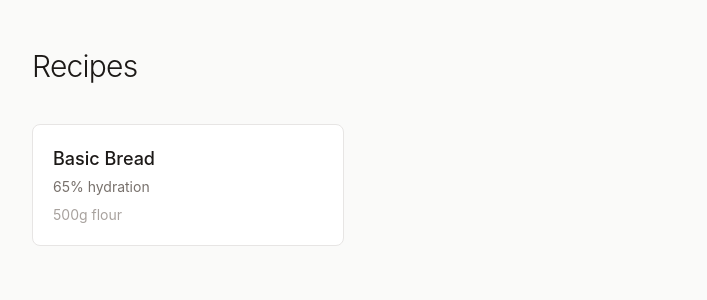
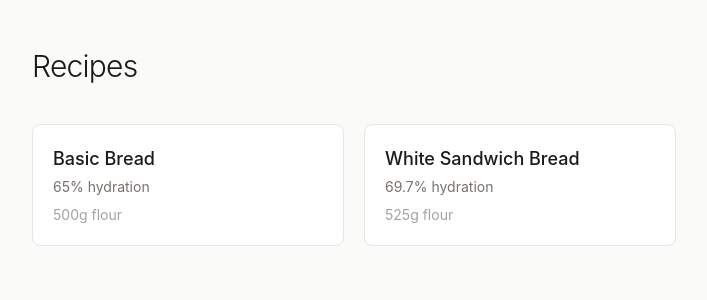
Before and after one commit to skorski/Baker, a React (Vite) app in the folder baker-app/: page / in a window 1280 px wide. Shown: the top 300 px of the page, without its empty margins (120-827 px from the left). Built offline with nearby package versions, Linux system fonts and the light colour scheme.

Commit message:
Add White Sandwich Bread recipe with extended schema

```diff
--- a/baker-app/src/components/RecipeCard.tsx
+++ b/baker-app/src/components/RecipeCard.tsx
@@ -4,20 +4,28 @@ interface RecipeCardProps {
   recipe: {
     id: string;
     name: string;
-    hydrationHint?: string;
+    hydrationHint?: string | number;
     baseFlourWeight: number;
   };
 }
 
+function formatHydration(hint: string | number | undefined): string | null {
+  if (hint === undefined) return null;
+  if (typeof hint === 'number') return `${hint}% hydration`;
+  return hint;
+}
+
 export default function RecipeCard({ recipe }: RecipeCardProps) {
+  const hydrationDisplay = formatHydration(recipe.hydrationHint);
+
   return (
     <Link
       to={`/recipe/${recipe.id}`}
       className="block p-5 bg-white rounded-lg border border-stone-200 hover:border-stone-300 transition-colors"
     >
       <h2 className="text-lg font-medium text-stone-900 mb-1">{recipe.name}</h2>
-      {recipe.hydrationHint && (
-        <p className="text-sm text-stone-500 mb-2">{recipe.hydrationHint}</p>
+      {hydrationDisplay && (
+        <p className="text-sm text-stone-500 mb-2">{hydrationDisplay}</p>
       )}
       <p className="text-sm text-stone-400">
         {recipe.baseFlourWeight}g flour
--- a/baker-app/src/components/RecipeDetail.tsx
+++ b/baker-app/src/components/RecipeDetail.tsx
@@ -7,6 +7,25 @@ import PrefermentCalculator from './PrefermentCalculator';
 import IngredientList from './IngredientList';
 import StepList from './StepList';
 import recipesData from '../data/recipes.json';
+
+function formatHydration(hint: string | number | undefined): string | null {
+  if (hint === undefined) return null;
+  if (typeof hint === 'number') return `${hint}% hydration`;
+  return hint;
+}
+
+function formatSource(recipe: Recipe): string | null {
+  if (recipe.source) return recipe.source;
+  if (recipe.sources && recipe.sources.length > 0) {
+    return recipe.sources.map(s => {
+      let text = s.title;
+      if (s.volume) text += `, Vol. ${s.volume}`;
+      if (s.page) text += `, p. ${s.page}`;
+      return text;
+    }).join('; ');
+  }
+  return null;
+}
 
 export default function RecipeDetail() {
   const { id } = useParams<{ id: string }>();
@@ -40,6 +59,9 @@ export default function RecipeDetail() {
     );
   }
 
+  const hydrationDisplay = formatHydration(recipe.hydrationHint);
+  const sourceDisplay = formatSource(recipe);
+
   return (
     <div className="container mx-auto px-6 py-12 max-w-5xl">
       <Link to="/" className="text-sm text-stone-400 hover:text-stone-600 transition-colors mb-6 inline-block">
@@ -48,8 +70,8 @@ export default function RecipeDetail() {
 
       <header className="mb-10">
         <h1 className="text-3xl font-light tracking-tight text-stone-900 mb-2">{recipe.name}</h1>
-        {recipe.hydrationHint && (
-          <p className="text-stone-500">{recipe.hydrationHint}</p>
+        {hydrationDisplay && (
+          <p className="text-stone-500">{hydrationDisplay}</p>
         )}
       </header>
 
@@ -89,8 +111,8 @@ export default function RecipeDetail() {
         </div>
       )}
 
-      {recipe.source && (
-        <p className="mt-6 text-sm text-stone-400">Source: {recipe.source}</p>
+      {sourceDisplay && (
+        <p className="mt-6 text-sm text-stone-400">Source: {sourceDisplay}</p>
       )}
     </div>
   );
--- a/baker-app/src/components/StepList.tsx
+++ b/baker-app/src/components/StepList.tsx
@@ -20,13 +20,14 @@ export default function StepList({ steps }: StepListProps) {
               </h3>
               <p className="text-stone-600 text-sm mb-2">{step.description}</p>
               <div className="flex gap-4 text-xs text-stone-400">
-                {step.activeMinutes > 0 && (
+                {step.activeMinutes && step.activeMinutes > 0 && (
                   <span>{step.activeMinutes} min active</span>
                 )}
-                {step.passiveMinutes > 0 && (
+                {step.passiveMinutes && step.passiveMinutes > 0 && (
                   <span>{step.passiveMinutes} min passive</span>
                 )}
                 {step.temperature && <span>{step.temperature}</span>}
+                {step.temperatureC && <span>{step.temperatureC}°C</span>}
               </div>
             </div>
           </div>
--- a/baker-app/src/data/recipes.json
+++ b/baker-app/src/data/recipes.json
@@ -5,6 +5,8 @@
       "name": "Basic Bread",
       "baseFlourWeight": 500,
       "hydrationHint": "65% hydration",
+      "targetUnit": "loaf",
+      "defaultDoughComposition": { "loaf": 1 },
       "ingredients": [
         {
           "id": "flour",
@@ -92,6 +94,84 @@
       ],
       "notes": "This is a simple, reliable recipe perfect for beginners.",
       "source": "Traditional"
+    },
+    {
+      "id": "white_sandwich_bread",
+      "name": "White Sandwich Bread",
+      "targetUnit": "loaf",
+      "defaultDoughComposition": { "loaf": 1 },
+      "baseFlourWeight": 525,
+      "hydrationHint": 69.7,
+      "ingredients": [
+        { "id": "milk", "name": "Whole milk (cold)", "percentage": 79.05, "type": "liquid" },
+        { "id": "flour", "name": "Bread flour", "percentage": 100, "type": "flour" },
+        { "id": "sugar", "name": "Sugar", "percentage": 7.62, "type": "sugar" },
+        { "id": "vital_gluten", "name": "Vital wheat gluten", "percentage": 1.9, "type": "gluten" },
+        { "id": "salt", "name": "Salt", "percentage": 1.52, "type": "salt" },
+        { "id": "yeast", "name": "Instant dry osmotolerant yeast", "percentage": 1.52, "type": "yeast" },
+        { "id": "oil", "name": "Vegetable oil", "percentage": 0, "type": "oil", "amountHint": "as needed" },
+        { "id": "egg_wash", "name": "Egg wash", "percentage": 0, "type": "egg", "amountHint": "as needed" }
+      ],
+      "steps": [
+        {
+          "id": "mix",
+          "title": "Mix",
+          "description": "Combine milk and yeast in mixer bowl, stir to dissolve yeast. Add flour, sugar, and gluten, then mix on low to medium speed until full gluten development.",
+          "technique": "machine mix",
+          "activeMinutes": 14,
+          "passiveMinutes": 18
+        },
+        {
+          "id": "bulk_ferment",
+          "after": "mix",
+          "title": "Bulk ferment",
+          "description": "1 book fold after 30 minutes, rest another 30 minutes, repeat fold, then rest again.",
+          "technique": "bulk ferment",
+          "temperatureC": 27,
+          "passiveMinutes": 60
+        },
+        {
+          "id": "divide_shape",
+          "after": "bulk_ferment",
+          "title": "Divide and shape",
+          "description": "Divide for large loaf or small loaf (500g). Shape into oblong bâtard, brush with oil before proofing.",
+          "technique": "shape",
+          "activeMinutes": 3
+        },
+        {
+          "id": "final_proof",
+          "after": "divide_shape",
+          "title": "Final proof",
+          "description": "Proof at 27°C/80°F for 45–60 min, or at 21°C/70°F for 90–120 min.",
+          "technique": "proof",
+          "passiveMinutes": 60
+        },
+        {
+          "id": "score",
+          "after": "final_proof",
+          "title": "Score",
+          "description": "Single score down the center. Apply oil or egg wash before baking.",
+          "technique": "score",
+          "activeMinutes": 5
+        },
+        {
+          "id": "bake",
+          "after": "score",
+          "title": "Bake",
+          "description": "Bake according to White Sandwich Bread Baking Times and Temperatures. Remove from pans 5 minutes before done, finish on wire rack in oven with vent open.",
+          "technique": "bake",
+          "activeMinutes": 30,
+          "passiveMinutes": 40
+        }
+      ],
+      "notes": "Yield ~1.0 kg dough. Timings based on Modernist Bread recommendations for white sandwich bread.",
+      "sources": [
+        {
+          "title": "Modernist Bread",
+          "volume": 6,
+          "page": 184
+        }
+      ]
     }
   ]
 }
--- a/baker-app/src/types/recipe.ts
+++ b/baker-app/src/types/recipe.ts
@@ -2,11 +2,21 @@ export interface Recipe {
   id: string;
   name: string;
   baseFlourWeight: number;
-  hydrationHint?: string;
+  hydrationHint?: string | number;
+  targetUnit?: string;
+  defaultDoughComposition?: Record<string, number>;
   ingredients: Ingredient[];
   steps: Step[];
   notes?: string;
   source?: string;
+  sources?: Source[];
+}
+
+export interface Source {
+  title: string;
+  volume?: number;
+  page?: number;
+  url?: string;
 }
 
 export interface Ingredient {
@@ -24,17 +34,26 @@ export type IngredientType =
   | 'seasoning'
   | 'leavening'
   | 'enrichment'
-  | 'mix-in';
+  | 'mix-in'
+  | 'sugar'
+  | 'gluten'
+  | 'salt'
+  | 'yeast'
+  | 'oil'
+  | 'egg';
 
 export interface Step {
   id: string;
   title: string;
   description: string;
   technique: TechniqueType;
-  activeMinutes: number;
-  passiveMinutes: number;
+  activeMinutes?: number;
+  passiveMinutes?: number;
   temperature?: string;
-  dependencies: string[];
+  temperatureC?: number;
+  dependencies?: string[];
+  after?: string;
+  combine?: { ingredientId: string }[];
 }
 
 export type TechniqueType =
@@ -45,7 +64,13 @@ export type TechniqueType =
   | 'proofing'
   | 'scoring'
   | 'baking'
-  | 'cooling';
+  | 'cooling'
+  | 'machine mix'
+  | 'bulk ferment'
+  | 'shape'
+  | 'proof'
+  | 'score'
+  | 'bake';
 
 export interface CalculatedIngredient extends Ingredient {
   weight: number;
```
